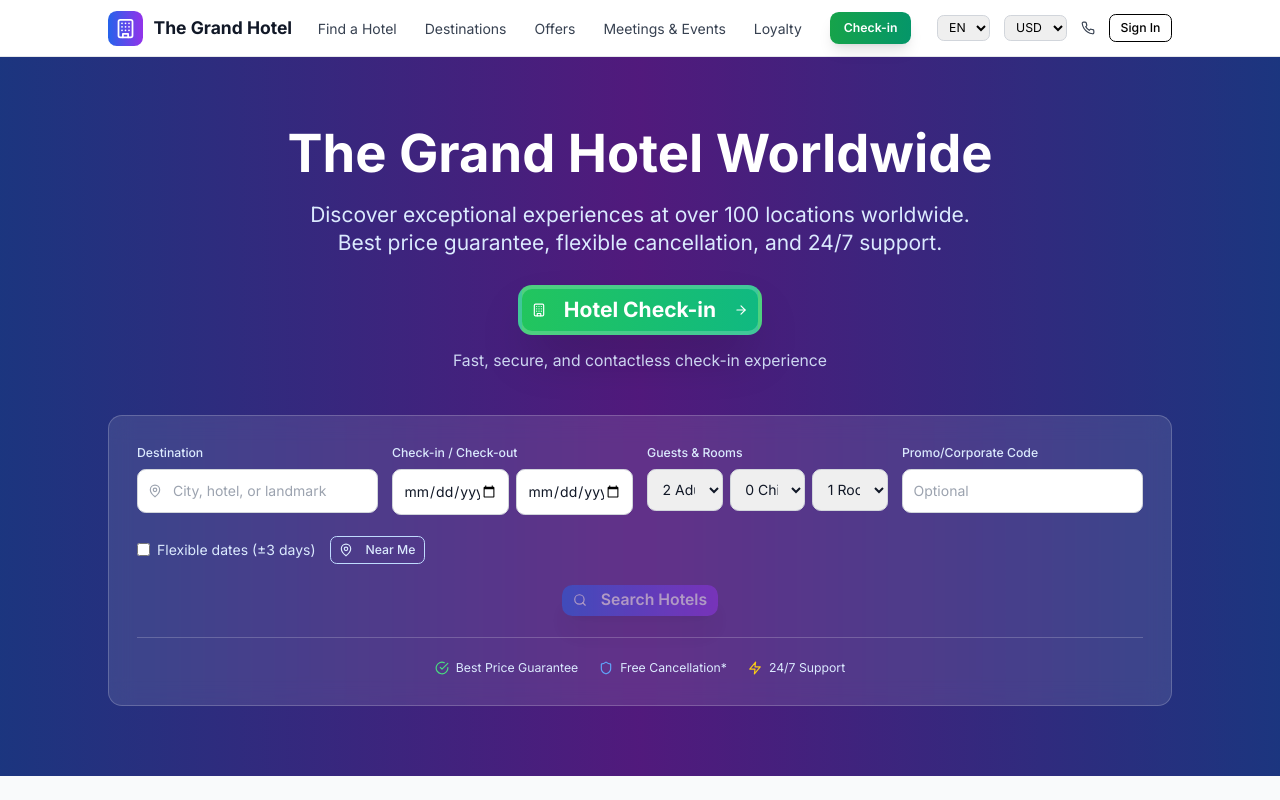
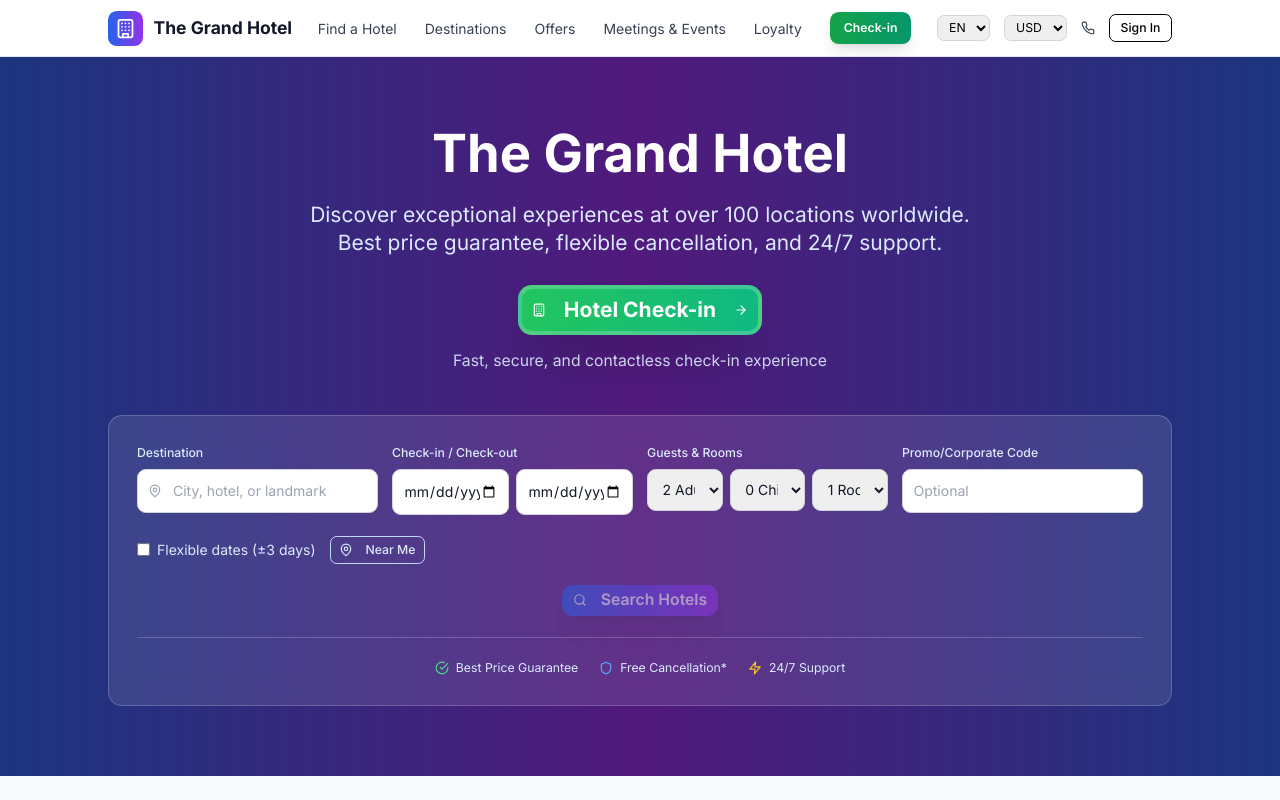
Before and after one commit to saurabh-trevonix/digital-credentials-hotels, a Next.js app: page / in a window 1280 px wide. Shown: the top 800 px of the page. Built offline with nearby package versions, Linux system fonts and the light colour scheme.

Commit message:
Domain and title changes

```diff
--- a/App.tsx
+++ b/App.tsx
@@ -234,7 +234,7 @@ export default function App() {
                    transition={{ duration: 0.8 }}
                    className="text-5xl md:text-6xl font-bold mb-6"
                  >
-                   The Grand Hotel Worldwide
+                   The Grand Hotel
                  </motion.h1>
                 <motion.p
                   initial={{ opacity: 0, y: 20 }}
--- a/app/layout.tsx
+++ b/app/layout.tsx
@@ -6,7 +6,7 @@ import { ToastContainer } from '@/components/ui/toast'
 const inter = Inter({ subsets: ['latin'] })
 
 export const metadata: Metadata = {
-  title: 'AI Hotel Digital ID Check-in System',
+  title: 'The Grand Hotel',
   description: 'Experience the future of hospitality with secure, contactless check-in using Verifiable Credentials and biometric authentication',
 }
 
```
